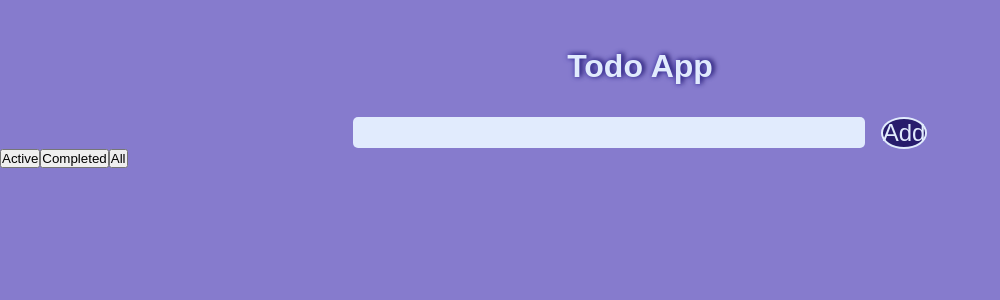
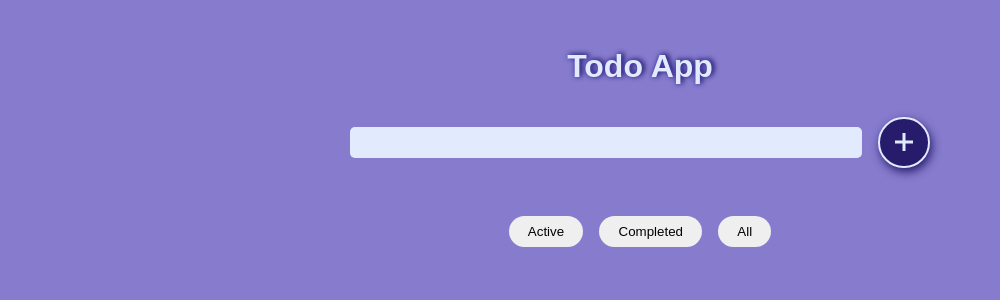
Before and after one commit to gghosts/novel-list, a React (Create React App) app: page / in a window 1280 px wide. Shown: the top 300 px of the page, without its empty margins (0-1000 px from the left). Built offline with nearby package versions, Linux system fonts and the light colour scheme; a web font is replaced by a local one.

Commit message:
updated component functionality

```diff
--- a/src/components/TodoItem.js
+++ b/src/components/TodoItem.js
@@ -1,4 +1,6 @@
 import React, { useRef } from 'react'
+import {AiFillEdit} from "react-icons/ai"
+import {IoCheckmarkDoneSharp, IoClose} from "react-icons/io5"
 
 const TodoItem = (props) => {
     const {item, updateTodo, removeTodo, completeTodo} = props;
@@ -25,9 +27,15 @@ const TodoItem = (props) => {
                 onKeyPress={(e) => update(item.id, inputRef.current.value, e)}
               />
               <div className="btns">
-              <button onClick={() => changeFocus()}>Edit</button>
-              <button onClick={() => completeTodo(item.id)}>Complete</button>
-              <button onClick={() => removeTodo(item.id)}>Delete</button>{""}
+              <button onClick={() => changeFocus()}><AiFillEdit/>{""}</button>
+              {item.completed === false && (
+              <button
+                style={{color:"green"}}
+                onClick={() => completeTodo(item.id)}><IoCheckmarkDoneSharp/>{""}</button>
+              )}
+              <button
+              style={{color:"red"}}
+              onClick={() => removeTodo(item.id)}><IoClose/></button>{""}
               </div>
               {item.completed && <span className="completed">done</span>}
             </li>
--- a/src/components/Todos.js
+++ b/src/components/Todos.js
@@ -1,11 +1,7 @@
 import React, { useState } from "react";
 import { connect } from "react-redux";
-import {
-  addTodos,
-  removeTodos,
-  updateTodos,
-  completeTodos,
-} from "../redux/reducer";
+import { addTodos } from "../redux/reducer";
+import { GoPlus } from "react-icons/go";
 
 const mapStateToProps = (state) => {
   return {
@@ -16,9 +12,6 @@ const mapStateToProps = (state) => {
 const mapDispatchToProps = (dispatch) => {
   return {
     addTodo: (obj) => dispatch(addTodos(obj)),
-    removeTodo: (id) => dispatch(removeTodos(id)),
-    updateTodo: (obj) => dispatch(updateTodos(obj)),
-    completeTodo: (id) => dispatch(completeTodos(id)),
   };
 };
 
@@ -28,6 +21,16 @@ const Todos = (props) => {
   const handleChange = (e) => {
     setTodo(e.target.value);
   };
+
+  const add = () => {
+    props.addTodo({
+      id: Math.floor(Math.random() * 1000),
+      item: todo,
+      completed: false,
+    })
+      setTodo("");
+  }
+
   //console.log("props from store", props);
 
   return (
@@ -36,19 +39,13 @@ const Todos = (props) => {
         type="text"
         onChange={(e) => handleChange(e)}
         className="todo-input"
+        value={todo}
       />
 
       <button
         className="add-btn"
-        onClick={() =>
-          props.addTodo({
-            id: Math.floor(Math.random() * 1000),
-            item: todo,
-            completed: false,
-          })
-        }
-      >
-        Add
+        onClick={() => add ()}>
+        <GoPlus/>
       </button>
       <br />
     </div>
--- a/src/css/main.css
+++ b/src/css/main.css
@@ -13,7 +13,7 @@ html {
 
 body {
     background: #867bcd;
-    background-reapeat: no-repeat;
+    background-repeat: no-repeat;
     background-size: cover;
     background-attachment: fixed;
     color: #222;
@@ -63,4 +63,106 @@ body {
     border-radius: 50%;
     border: 2px solid #e1ebfd;
     font-size: 1.5rem;
+    width: 3.2rem;
+    height: 3.2rem;
+    cursor: pointer;
+    box-shadow: 2px 4px 10px #271c6c;
+    display: flex;
+    justify-content: center;
+    align-items: center;
 }
+
+.add-btn:focus {
+    outline:none;
+}
+
+.displaytodos{
+    margin-top: 3rem;
+    display: flex;
+    flex-direction: column;
+    align-items: center;
+}
+
+.displaytodos .buttons {
+    margin-bottom: 2rem;
+}
+
+.displaytodos .buttons button {
+    padding: 0.5rem 1.2rem;
+    border-radius: 20px;
+    cursor: pointer;
+    border: none;
+}
+
+.displaytodos .buttons button :focus {
+    outline: none
+}
+
+.displaytodos .buttons button:not(:last-child) {
+    margin-right: 1rem;
+}
+
+.displaytodos ul {
+    list-style: none;
+    display: flex;
+    align-self: flex-start;
+    flex-wrap: wrap;
+    margin-left:  5%;
+}
+
+.card{
+    display: flex;
+    flex-direction: column;
+    background: rgb(180, 182, 218);
+    margin: 0 1rem 1rem 0;
+    height: 12rem;
+    width: 18rem;
+    border-radius: 0.5rem;
+    padding: 1rem;
+}
+
+.card textarea {
+    padding: 0.5rem;
+    border-radius: 8px;
+    border: none;
+    background-color: #e1ebfd;
+    color: #271c6c;
+    height: 70%;
+}
+
+.card textarea:disabled {
+    background-color: transparent;
+    padding: 20px;
+}
+
+.card .btns {
+    position: right;
+    bottom: 1rem;
+    right: 1rem;
+}
+
+.card .btns button {
+    border-radius: 20%;
+    border: none;
+    margin: 0 0.6rem;
+    font-size: 1.4rem;
+    cursor: pointer;
+    color: #271c6c;
+    background-color: transparent;
+}
+
+.card .btns button:focus{
+    outline: none;
+}
+
+.completed{
+    position: right;
+    right: 0.3rem;
+    top: 0.3rem;
+    background-color: #867bcd;
+    border: 2px solid #272727;
+    color: #e1ebfd;
+    font-size: 0.8rem;
+    padding: .3rem 1rem;
+    border-radius: 20px;
+}
```
